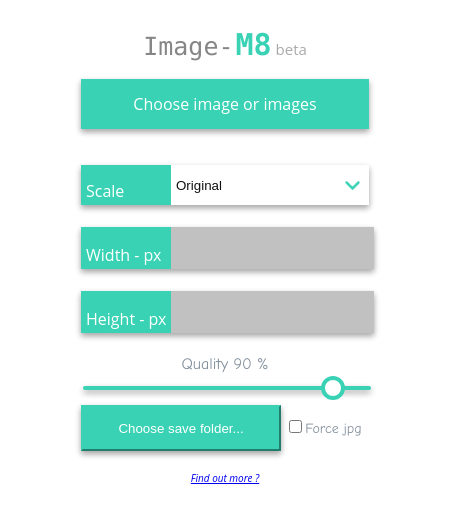
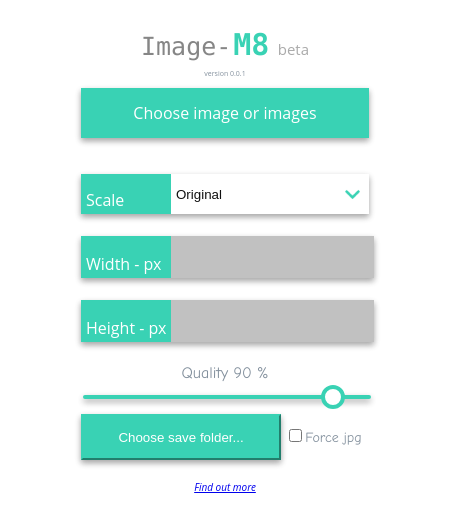
Before and after one commit to nikolaDrangovski/imageM8, an Electron app: page index.html in a window 450 px wide. Drawn offline with Linux system fonts and the light colour scheme; no server answers.

Commit message:
added version text

```diff
--- a/app/app.css
+++ b/app/app.css
@@ -253,3 +253,8 @@
 .beta{
   font-size: 15px;
 }
+.verson{
+
+  text-align: center;
+  font-size: 7px;
+}
--- a/index.html
+++ b/index.html
@@ -9,7 +9,11 @@
   <body>
 
      <!--   <script>require('electron-connect').client.create()</script>  -->
-    <div class='logo-container'> <h1><span class='image-logo'>Image-</span><span class='m8'>M8</span><span class='beta'> beta</span> </h1> </div>
+    <div class='logo-container'>
+      <h1><span class='image-logo'>Image-</span><span class='m8'>M8</span>
+        <span class='beta'> beta</span></h1>
+        <div class='verson'>version 0.0.1</div>
+      </div>
     <!--
     We are using Node.js <script>document.write(process.versions.node)</script>,
     Chromium <script>document.write(process.versions.chrome)</script>,
@@ -58,7 +62,7 @@
       <span class='force-png'> <input id='forceJpg' type="checkbox" name="forcePng">Force jpg</span>
       <div class='export-folder' id='exportFolder'></h5>
     </div>
-    <p class='info'> <a href='#' onclick="openWeb()">Find out more ?</a><!-- By default images will be
+    <p class='info'> <a href='#' onclick="openWeb()">Find out more</a><!-- By default images will be
       saved at the same folder where you will pick them to be resized (this will not overwrite them we just add the _imagem8 extension).
       If you want to store them at another folder please click choose storage folder. -->
     </p>
```
Also changed, not shown: package.json (+13 -10 lines), 1 other file.
